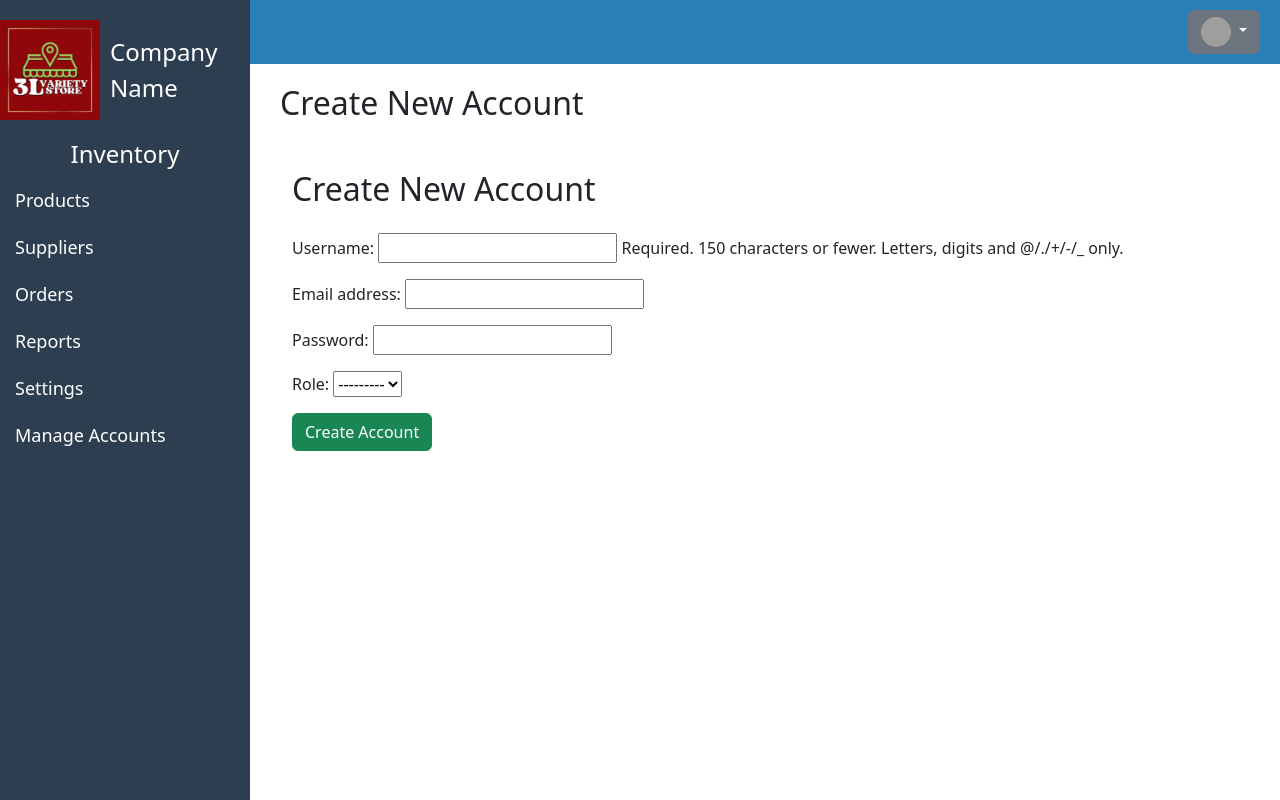
After one commit to APC-SoCIT/APC-2024-2025-T1-05-3-L-Variety-Store, a Django app: page /accounts/create_user/ in a window 1280 px wide. The commit adds this page. Run offline with Django 5.2, Linux system fonts and the light colour scheme; a user stored in the database is signed in; parts of the project's set-up code (start-up, migrations or seed data) failed here and were passed over; grey boxes are pictures that could not be loaded.

Commit message:
Appsorting + RBAC

```diff
--- a/InventoryManagementSystem/VarietyStore/Inventory/templates/Inventory/base.html
+++ b/InventoryManagementSystem/VarietyStore/Inventory/templates/Inventory/base.html
@@ -1,3 +1,4 @@
+<!-- filepath: /d:/abc123/APC-2024-2025-T1-05-3-L-Variety-Store/InventoryManagementSystem/VarietyStore/Inventory/templates/Inventory/base.html -->
 <!DOCTYPE html>
 <html lang="en">
 <head>
@@ -5,6 +6,7 @@
     <meta name="viewport" content="width=device-width, initial-scale=1">
     <title>{% block title %}Inventory System{% endblock %}</title>
     <link href="https://cdn.jsdelivr.net/npm/bootstrap@5.3.0/dist/css/bootstrap.min.css" rel="stylesheet">
+    <link rel="stylesheet" href="https://cdnjs.cloudflare.com/ajax/libs/font-awesome/6.0.0-beta3/css/all.min.css">
     <style>
         /* Sidebar styling */
         .sidebar {
@@ -13,7 +15,7 @@
             position: fixed; /* Fixed Sidebar */
             top: 0;
             left: 0;
-            background-color: #343a40; /* Dark Sidebar */
+            background-color: #2c3e50; /* Darker blue tone */
             padding-top: 20px;
         }
         .sidebar a {
@@ -24,24 +26,84 @@
             display: block;
         }
         .sidebar a:hover {
-            background-color: #007bff; /* Highlight on hover */
+            background-color: #2980b9; /* Highlight on hover */
         }
         .content {
             margin-left: 260px; /* Adjusted for sidebar */
             padding: 20px;
         }
+        .navbar {
+            display: flex;
+            justify-content: space-between;
+            align-items: center;
+            padding: 10px 20px;
+            background-color: #2980b9; /* Lighter blue tone */
+            color: white;
+        }
+        .navbar .dropdown-menu {
+            right: 0;
+            left: auto;
+        }
+        .logo-container {
+            display: flex;
+            align-items: center;
+            justify-content: center;
+            margin-bottom: 20px;
+        }
+        .logo {
+            max-width: 100px; /* Set a maximum width */
+            max-height: 100px; /* Set a maximum height */
+            height: auto; /* Maintain aspect ratio */
+            width: auto; /* Maintain aspect ratio */
+        }
+        .company-name {
+            color: white;
+            font-size: 24px;
+            margin-left: 10px;
+        }
+        .search-bar {
+            display: none; /* Hide by default */
+        }
     </style>
 </head>
 <body>
+    {% load static %}
+    <!-- Navbar -->
+    <div class="navbar">
+        <h4 class="text-white">Inventory System</h4>
+        <form class="search-bar" method="GET" action="">
+            <input type="text" name="search" placeholder="Search..." class="form-control">
+        </form>
+        <div class="dropdown">
+            {% if user.is_authenticated %}
+                <button class="btn btn-secondary dropdown-toggle" type="button" id="userDropdown" data-bs-toggle="dropdown" aria-expanded="false">
+                    <img src="{% static 'path/to/default/profile-pic.jpg' %}" alt="Profile Picture" class="rounded-circle" width="30" height="30">
+                </button>
+                <ul class="dropdown-menu" aria-labelledby="userDropdown">
+                    <li><a class="dropdown-item" href="{% url 'accounts:edit_user' user.id %}">Account Info</a></li>
+                    <li><a class="dropdown-item" href="{% url 'accounts:logout' %}">Logout</a></li>
+                </ul>
+            {% else %}
+                <a class="btn btn-secondary" href="{% url 'accounts:login' %}">Login</a>
+            {% endif %}
+        </div>
+    </div>
 
     <!-- Sidebar -->
     <div class="sidebar">
+        <div class="logo-container">
+            <img src="{% static 'Inventory/images/logo.jpg' %}" alt="Company Logo" class="logo">
+            <div class="company-name">
+                Company Name
+            </div>
+        </div>
         <h4 class="text-white text-center">Inventory</h4>
-        <a href="{% url 'product_list' %}">Products</a>
-        <a href="{% url 'supplier_list' %}">Suppliers</a>
+        <a href="{% url 'inventory:product_list' %}">Products</a>
+        <a href="{% url 'inventory:supplier_list' %}">Suppliers</a>
         <a href="#">Orders</a>
         <a href="#">Reports</a>
         <a href="#">Settings</a>
+        <a href="{% url 'accounts:manage_roles' %}">Manage Accounts</a>
     </div>
 
     <!-- Main content area -->
@@ -51,5 +113,20 @@
     </div>
 
     <script src="https://cdn.jsdelivr.net/npm/bootstrap@5.3.0/dist/js/bootstrap.bundle.min.js"></script>
+    <script>
+        // Show search bar on specific pages
+        const currentPath = window.location.pathname;
+        const searchBar = document.querySelector('.search-bar');
+        if (currentPath.includes('product_list')) {
+            searchBar.style.display = 'block';
+            searchBar.action = "{% url 'inventory:product_list' %}";
+        } else if (currentPath.includes('supplier_list')) {
+            searchBar.style.display = 'block';
+            searchBar.action = "{% url 'inventory:supplier_list' %}";
+        } else if (currentPath.includes('manage_roles')) {
+            searchBar.style.display = 'block';
+            searchBar.action = "{% url 'accounts:manage_roles' %}";
+        }
+    </script>
 </body>
 </html>
--- a/InventoryManagementSystem/VarietyStore/Inventory/templates/Inventory/product_form.html
+++ b/InventoryManagementSystem/VarietyStore/Inventory/templates/Inventory/product_form.html
@@ -309,7 +309,7 @@
     <!-- Save and Cancel Buttons -->
     <div class="form-actions">
         <button type="submit" class="btn">Save Product</button>
-        <a href="{% url 'product_list' %}" class="btn btn-secondary">Cancel</a>
+        <a href="{% url 'inventory:product_list' %}" class="btn btn-secondary">Cancel</a>
     </div>
 </form>
 
--- a/InventoryManagementSystem/VarietyStore/Inventory/urls.py
+++ b/InventoryManagementSystem/VarietyStore/Inventory/urls.py
@@ -1,11 +1,13 @@
 from django.urls import path
 from . import views
+
+app_name = 'inventory'
 
 urlpatterns = [
     path('products/', views.product_list, name='product_list'),
     path('products/create/', views.product_create_or_edit, name='product_create'),
     path('products/edit/<int:ProductId>/', views.product_create_or_edit, name='product_edit'),
-    path('product/delete/<int:product_id>/', views.delete_product, name='product_delete'),
+    path('products/delete/<int:product_id>/', views.delete_product, name='product_delete'),
     path('supplier/create/', views.create_supplier, name='create_supplier'),
     path('supplier/list/', views.supplier_list, name='supplier_list'),
     path('supplier/update/<int:pk>/', views.update_supplier, name='update_supplier'),
--- a/InventoryManagementSystem/VarietyStore/accounts/forms.py
+++ b/InventoryManagementSystem/VarietyStore/accounts/forms.py
@@ -5,6 +5,7 @@ from .models import UserProfile, Role
 class UserRegistrationForm(forms.ModelForm):
     password1 = forms.CharField(widget=forms.PasswordInput, label="Password")
     password2 = forms.CharField(widget=forms.PasswordInput, label="Confirm Password")
+    role = forms.ModelChoiceField(queryset=Role.objects.all(), required=False)
 
     class Meta:
         model = User
@@ -25,9 +26,23 @@ class UserRegistrationForm(forms.ModelForm):
         user.set_password(self.cleaned_data["password1"])
         if commit:
             user.save()
+            role = self.cleaned_data.get("role")
+            UserProfile.objects.create(user=user, role=role)
+        return user
 
-            # Assign "Customer" role by default
-            customer_role = Role.objects.filter(name="Customer").first()
-            UserProfile.objects.create(user=user, role=customer_role)
+class UserCreationForm(forms.ModelForm):
+    password = forms.CharField(widget=forms.PasswordInput)
+    role = forms.ModelChoiceField(queryset=Role.objects.all(), required=False)
 
+    class Meta:
+        model = User
+        fields = ['username', 'email', 'password']
+
+    def save(self, commit=True):
+        user = super().save(commit=False)
+        user.set_password(self.cleaned_data["password"])
+        if commit:
+            user.save()
+            role = self.cleaned_data.get("role")
+            UserProfile.objects.create(user=user, role=role)
         return user
--- a/InventoryManagementSystem/VarietyStore/accounts/models.py
+++ b/InventoryManagementSystem/VarietyStore/accounts/models.py
@@ -1,7 +1,6 @@
 from django.db import models
 from django.contrib.auth.models import User
 from django.contrib.auth.models import Permission
-
 
 # Role Model linked to Django Groups
 class Role(models.Model):
@@ -15,6 +14,8 @@ class Role(models.Model):
 # Extending User with UserProfile
 class UserProfile(models.Model):
     user = models.OneToOneField(User, on_delete=models.CASCADE, related_name="profile")
+    first_name = models.CharField(max_length=100, blank=True)
+    last_name = models.CharField(max_length=100, blank=True)
     role = models.ForeignKey(Role, on_delete=models.SET_NULL, null=True, blank=True)
 
     def save(self, *args, **kwargs):
--- /dev/null
+++ b/InventoryManagementSystem/VarietyStore/accounts/templates/accounts/create_user.html
@@ -0,0 +1,16 @@
+{% extends "Inventory/base.html" %}
+
+{% block title %}Create New Account{% endblock %}
+
+{% block header %}Create New Account{% endblock %}
+
+{% block content %}
+<div class="container mt-5">
+    <h2 class="mb-4">Create New Account</h2>
+    <form method="POST">
+        {% csrf_token %}
+        {{ form.as_p }}
+        <button type="submit" class="btn btn-success">Create Account</button>
+    </form>
+</div>
+{% endblock %}
--- a/InventoryManagementSystem/VarietyStore/accounts/urls.py
+++ b/InventoryManagementSystem/VarietyStore/accounts/urls.py
@@ -1,8 +1,7 @@
-# accounts/urls.py
 from django.urls import path
 from django.contrib.auth import views as auth_views
 from . import views
-from .views import register_view, manage_roles
+from .views import register_view
 
 app_name = 'accounts'
 
@@ -14,5 +13,10 @@ urlpatterns = [
     path('reset/<uidb64>/<token>/', auth_views.PasswordResetConfirmView.as_view(), name='password_reset_confirm'),
     path('reset/done/', auth_views.PasswordResetCompleteView.as_view(), name='password_reset_complete'),
     path('signup/', register_view, name='signup'),
-    path("manage_roles/", manage_roles, name="manage_roles"),
+    path('create_user/', views.create_user, name='create_user'),
+    path('manage_roles/', views.manage_roles, name='manage_roles'),
+    path('reset_password/<int:user_id>/', views.reset_password, name='reset_password'),
+    path('edit_user/<int:user_id>/', views.edit_user, name='edit_user'),
+    path('reset_password_email/<int:user_id>/', views.reset_password_email, name='reset_password_email'),
+    path('reset_password_direct/<int:user_id>/', views.reset_password_direct, name='reset_password_direct'),
 ]
--- a/InventoryManagementSystem/VarietyStore/accounts/views.py
+++ b/InventoryManagementSystem/VarietyStore/accounts/views.py
@@ -1,6 +1,6 @@
-from django.shortcuts import render, redirect
+from django.shortcuts import render, redirect, get_object_or_404
 from django.contrib.auth import login, logout
-from django.contrib.auth.forms import AuthenticationForm
+from django.contrib.auth.forms import AuthenticationForm, PasswordResetForm
 from django.contrib import messages
 from .models import Role, UserProfile
 from django.contrib.auth.models import User
@@ -8,9 +8,7 @@ from django.contrib.auth.decorators import login_required, user_passes_test
 from django.urls import reverse
 from django.http import HttpResponseRedirect
 from .forms import UserRegistrationForm
-
-
-# Import from your own forms.py
+from .models import Role, UserProfile
 
 def login_view(request):
     if request.method == 'POST':
@@ -47,11 +45,11 @@ def register_view(request):
 
     return render(request, 'accounts/signup.html', {'form': form})
 
-
 def is_admin(user):
     return user.is_superuser
 
-
+@login_required
+@user_passes_test(lambda u: u.is_superuser)
 def manage_roles(request):
     if request.method == "POST":
         user_id = request.POST.get("user_id")
@@ -64,8 +62,87 @@ def manage_roles(request):
         user_profile.role = role
         user_profile.save()
 
-        return redirect("/accounts/manage_roles/")
+        return redirect('accounts:manage_roles')
 
     users = User.objects.all()
     roles = Role.objects.all()
     return render(request, "accounts/manage_roles.html", {"users": users, "roles": roles})
+
+@login_required
+@user_passes_test(lambda u: u.is_superuser)
+def reset_password(request, user_id):
+    user = get_object_or_404(User, id=user_id)
+    if request.method == "POST":
+        form = PasswordResetForm({'email': user.email})
+        if form.is_valid():
+            form.save(
+                request=request,
+                use_https=request.is_secure(),
+                email_template_name='registration/password_reset_email.html'
+            )
+            messages.success(request, f"Password reset email sent to {user.email}.")
+            return redirect('accounts:manage_roles')
+    else:
+        form = PasswordResetForm()
+
+    return render(request, 'accounts/reset_password.html', {'form': form, 'user': user})
+
+@login_required
+@user_passes_test(lambda u: u.is_superuser)
+def edit_user(request, user_id):
+    user = get_object_or_404(User, id=user_id)
+    if request.method == "POST":
+        user.username = request.POST.get("username")
+        user.email = request.POST.get("email")
+        user.profile.first_name = request.POST.get("first_name")
+        user.profile.last_name = request.POST.get("last_name")
+        role_id = request.POST.get("role_id")
+        role = Role.objects.get(id=role_id)
+        user.profile.role = role
+        user.profile.save()
+        user.save()
+        messages.success(request, "User information updated successfully.")
+        return redirect('accounts:manage_roles')
+
+    roles = Role.objects.all()
+    return render(request, 'accounts/edit_user.html', {'user': user, 'roles': roles})
+
+@login_required
+@user_passes_test(lambda u: u.is_superuser)
+def reset_password_email(request, user_id):
+    user = get_object_or_404(User, id=user_id)
+    form = PasswordResetForm({'email': user.email})
+    if form.is_valid():
+        form.save(
+            request=request,
+            use_https=request.is_secure(),
+            email_template_name='registration/password_reset_email.html'
+        )
+        messages.success(request, f"Password reset email sent to {user.email}.")
+    return redirect('accounts:edit_user', user_id=user.id)
+
+@login_required
+@user_passes_test(lambda u: u.is_superuser)
+def reset_password_direct(request, user_id):
+    user = get_object_or_404(User, id=user_id)
+    if request.method == "POST":
+        new_password = request.POST.get("new_password")
+        user.set_password(new_password)
+        user.save()
+        messages.success(request, "Password changed successfully.")
+    return redirect('accounts:edit_user', user_id=user.id)
+
+from .forms import UserCreationForm
+
+@login_required
+@user_passes_test(lambda u: u.is_superuser)
+def create_user(request):
+    if request.method == "POST":
+        form = UserCreationForm(request.POST)
+        if form.is_valid():
+            user = form.save()
+            messages.success(request, "New account created successfully.")
+            return redirect('accounts:manage_roles')
+    else:
+        form = UserCreationForm()
+    return render(request, 'accounts/create_user.html', {'form': form})
```
Also changed, not shown: InventoryManagementSystem/VarietyStore/Inventory/templates/Inventory/product_list.html (+13 -13 lines), InventoryManagementSystem/VarietyStore/Inventory/templates/Inventory/supplier_detail.html (+4 -4 lines), InventoryManagementSystem/VarietyStore/Inventory/templates/Inventory/supplier_list.html (+19 -41 lines), InventoryManagementSystem/VarietyStore/Inventory/views.py (+56 -54 lines), InventoryManagementSystem/VarietyStore/VarietyStore/settings.py (+7 -4 lines), InventoryManagementSystem/VarietyStore/accounts/templates/accounts/edit_user.html (added, +53 -0 lines), InventoryManagementSystem/VarietyStore/accounts/templates/accounts/manage_roles.html (+48 -16 lines), InventoryManagementSystem/VarietyStore/accounts/templates/accounts/reset_password.html (added, +16 -0 lines), InventoryManagementSystem/VarietyStore/Inventory/static/Inventory/images/logo.jpg (added), InventoryManagementSystem/VarietyStore/accounts/migrations/0002_userprofile_first_name_userprofile_last_name.py (added).
